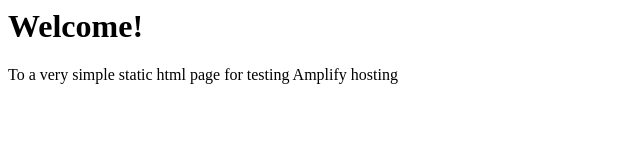
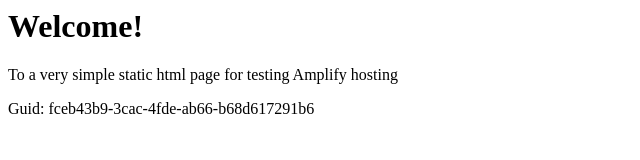
Before and after one commit to aws-aemilia-syd/Github-PR-Commit-Integration-Test-DoNotTouch-v0-prod-ap-southeast-2, a website: page src/index.html in a window 1280 px wide. Shown: the whole page, without its empty margins (0-640 px from the left). Drawn offline with Linux system fonts and the light colour scheme.

Commit message:
commit from integ tests

```diff
--- a/src/index.html
+++ b/src/index.html
@@ -1,3 +1,5 @@
+
+
 <html lang="en">
 
 <head>
@@ -10,6 +12,6 @@
 <body>
     <h1>Welcome!</h1>
     <p>To a very simple static html page for testing Amplify hosting</p>
-</body>
+    <p>Guid: fceb43b9-3cac-4fde-ab66-b68d617291b6</p></body>
 
 </html>
```
